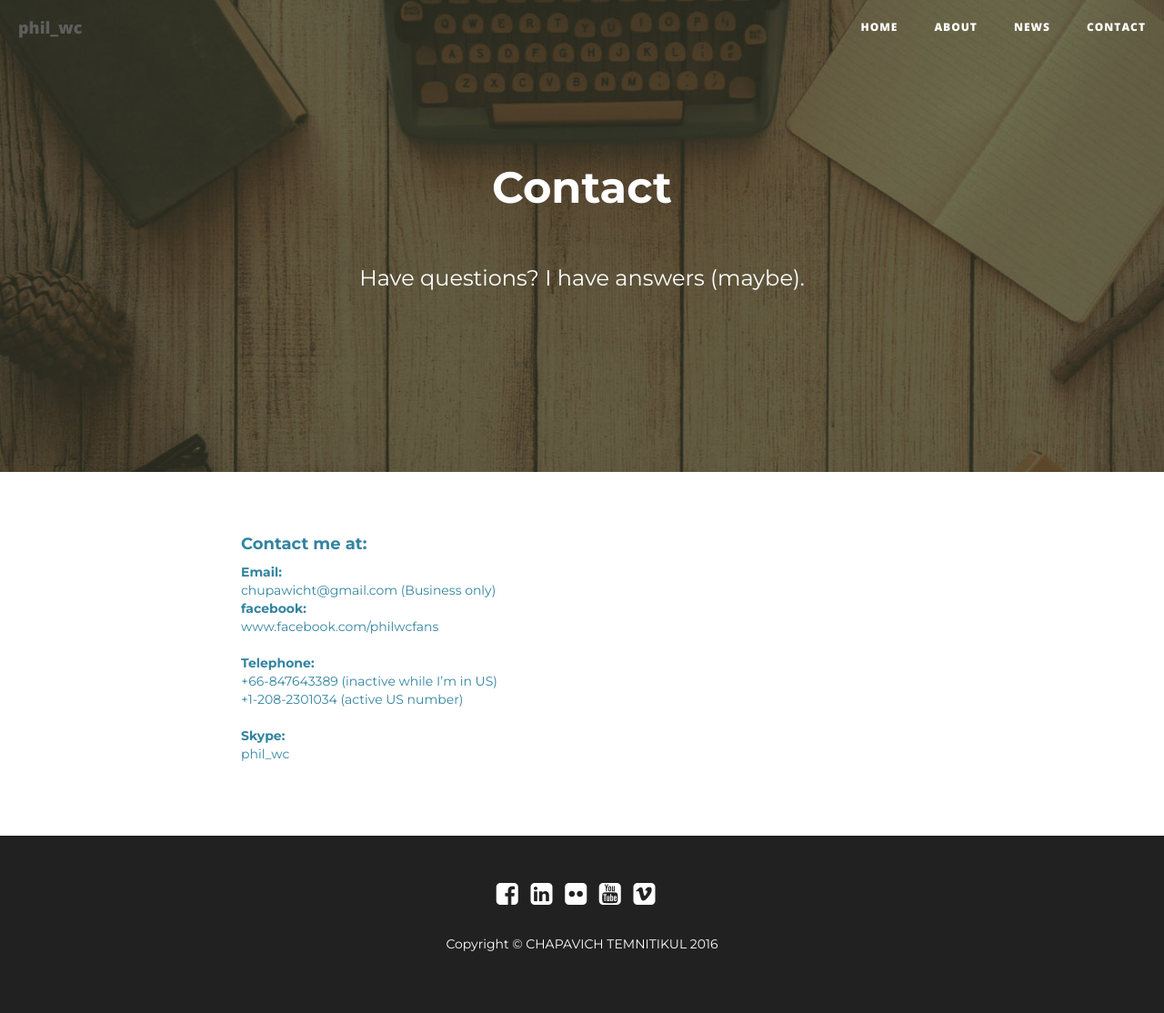
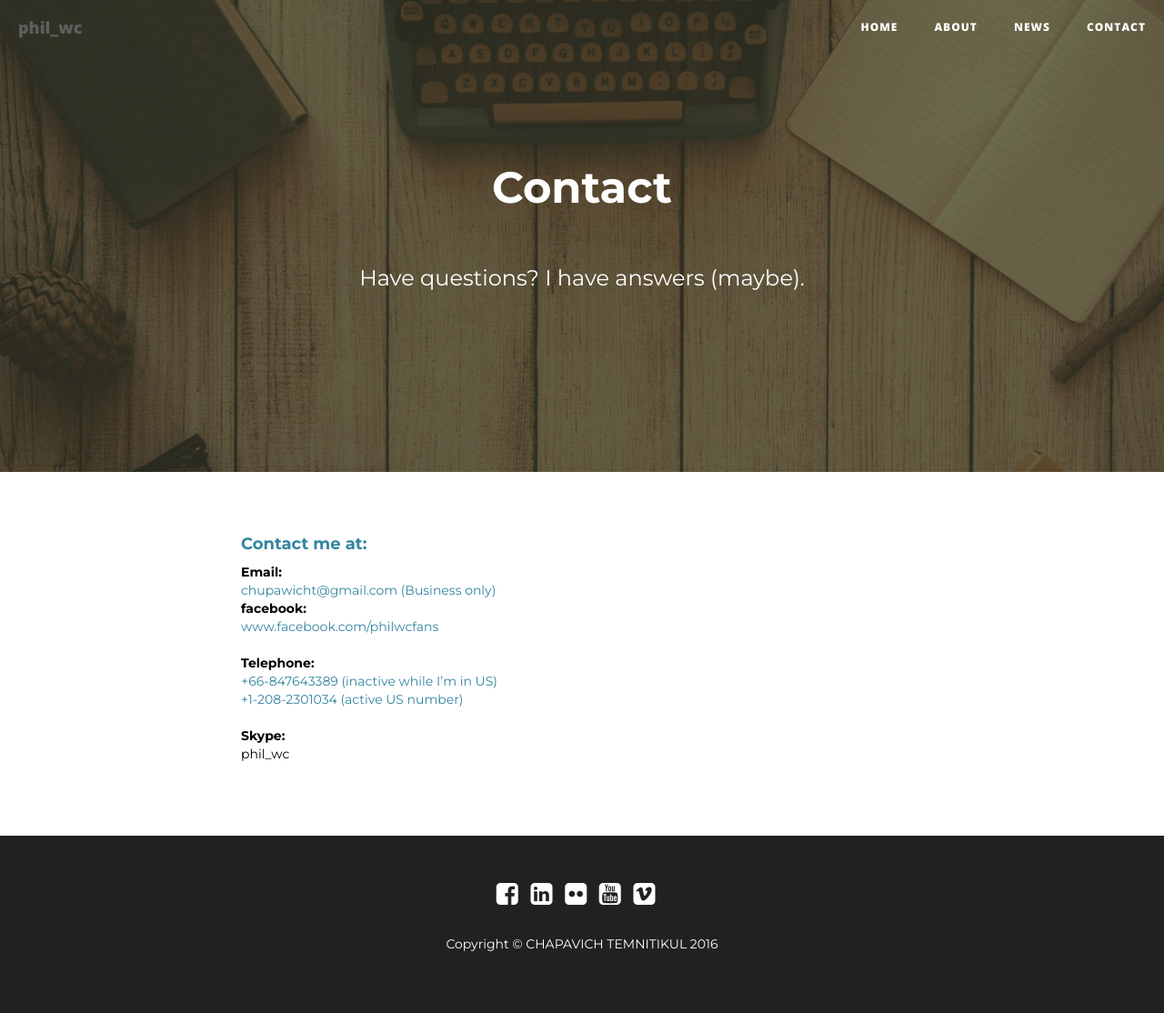
Before and after one commit to phil-wc/phil-wc.github.io, a Jekyll site: the page built from contact.html, in a window 1280 px wide. Shown: the whole page at 91% size. Built offline with Jekyll 4.4.1, drawn with Linux system fonts in a browser that asks for light colours; nearby versions of some CDN libraries.

Commit message:
update complied stylesheet with address contact updated

```diff
--- a/assets/css/main.css
+++ b/assets/css/main.css
@@ -404,6 +404,8 @@ footer {
   color: #0085A1; }
 .contact form .row:first-child .floating-label-form-group {
   border-top: 1px solid #eee; }
+.contact address strong, .contact address span {
+  color: #000; }
 
 .home .testimonial, .home .testimonial-text, .home .music {
   background-color: #3384a0; }
```
